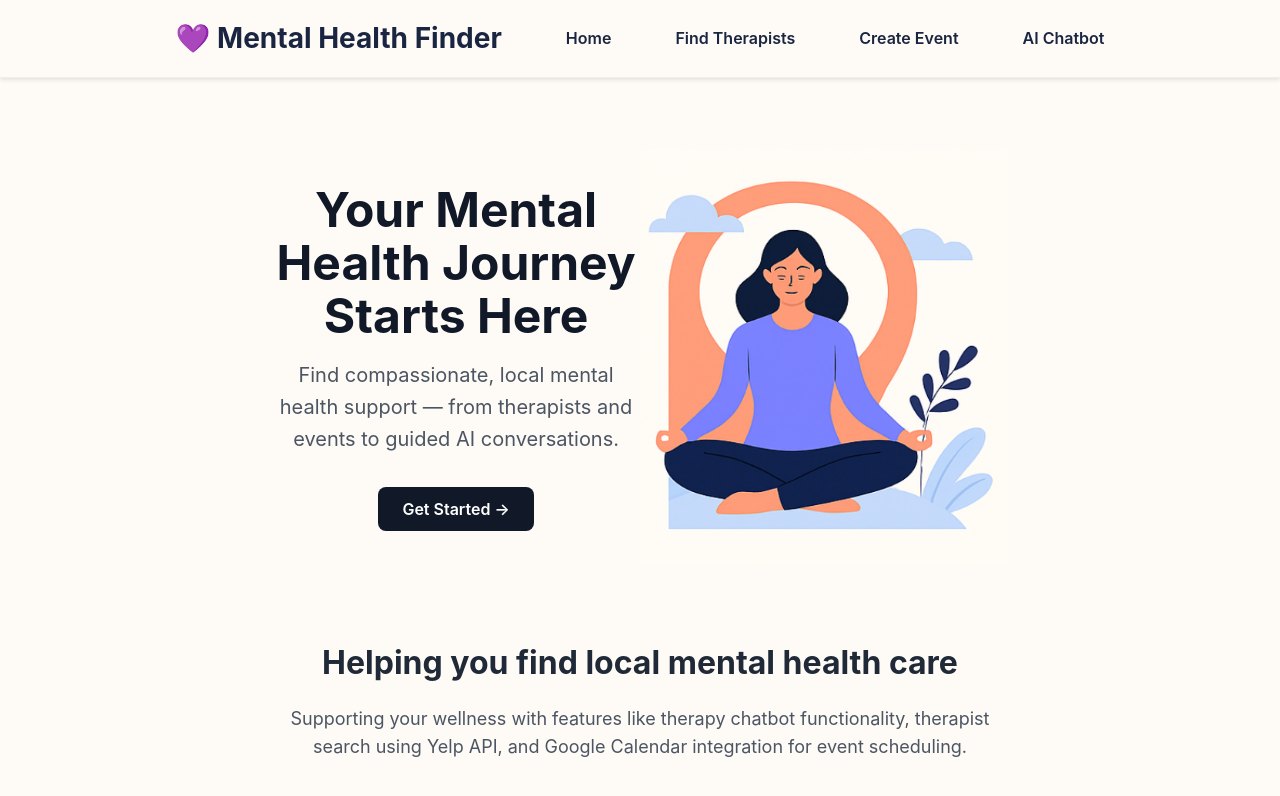
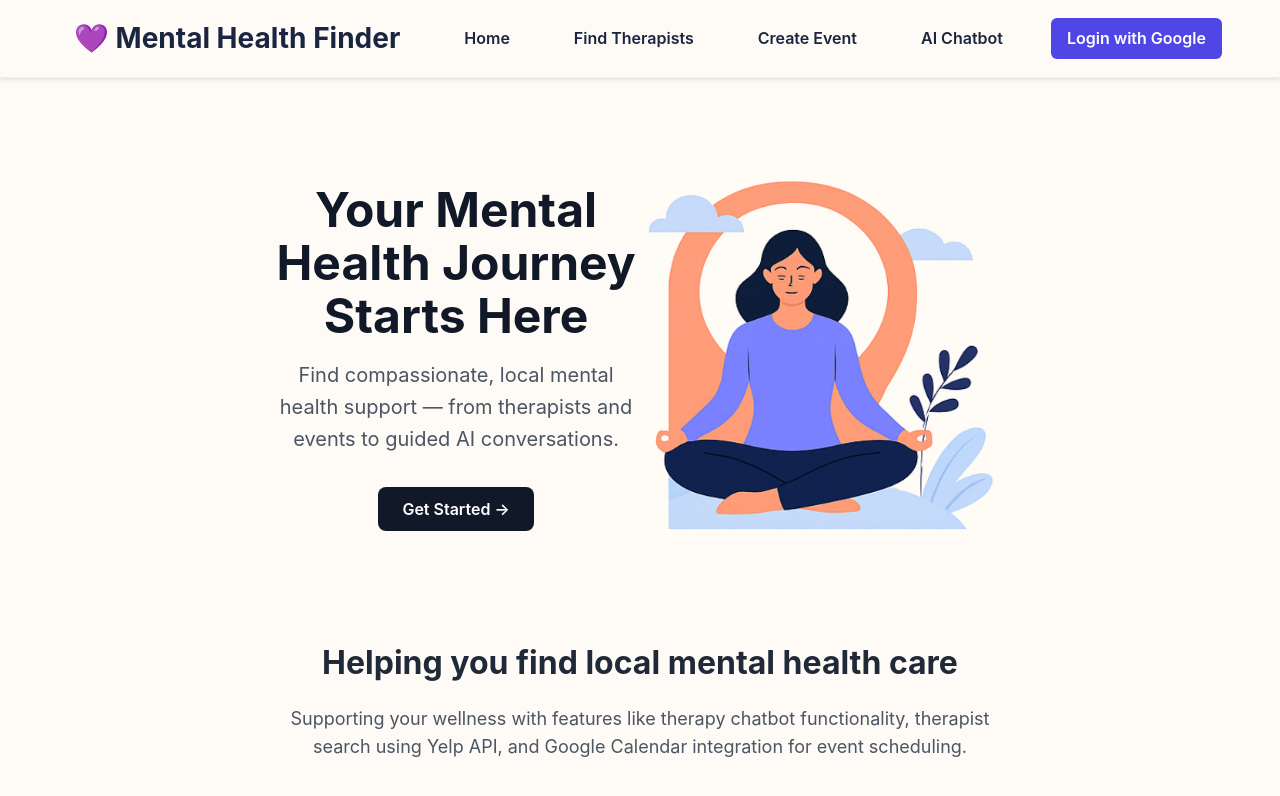
Before and after one commit to mmjsk0805/local-mental-health-finder, a React (Vite) app in the folder frontend/: page / in a window 1280 px wide. Shown: the top 796 px of the page. Built offline with nearby package versions, Linux system fonts and the light colour scheme.

Commit message:
calendar

```diff
--- a/frontend/src/components/Navbar.css
+++ b/frontend/src/components/Navbar.css
@@ -36,3 +36,29 @@
 .navbar-right a:hover {
   color: #4338ca !important; /* deep indigo on hover */
 }
+
+
+.login-button {
+  font-size: 1rem;
+  font-weight: 600;
+  background-color: #4f46e5;
+  color: white;
+  padding: 0.4rem 1rem;
+  border: none;
+  border-radius: 6px;
+  cursor: pointer;
+  transition: background-color 0.3s ease;
+}
+
+.login-button:hover {
+  background-color: #4338ca;
+}
+
+.user-email {
+  font-size: 1rem;
+  font-weight: 500;
+  color: #1a2541;
+  background-color: #e0e7ff;
+  padding: 0.4rem 0.8rem;
+  border-radius: 8px;
+}
--- a/frontend/src/components/Navbar.jsx
+++ b/frontend/src/components/Navbar.jsx
@@ -1,8 +1,31 @@
-import React from "react";
+import React, { useEffect, useState } from "react";
 import { Link } from "react-router-dom";
 import "./Navbar.css";
 
 function Navbar() {
+  const [userEmail, setUserEmail] = useState(null);
+
+  useEffect(() => {
+    const params = new URLSearchParams(window.location.search);
+    const emailFromUrl = params.get("user_email");
+    const emailFromStorage = localStorage.getItem("user_email");
+
+    if (emailFromUrl) {
+      localStorage.setItem("user_email", emailFromUrl);
+      setUserEmail(emailFromUrl);
+
+      // Remove query params from URL
+      window.history.replaceState({}, document.title, window.location.pathname);
+    } else if (emailFromStorage) {
+      setUserEmail(emailFromStorage);
+    }
+  }, []);
+
+  const handleLogin = () => {
+    window.location.href =
+      "https://local-mental-health-finder-1.onrender.com/calendar/auth";
+  };
+
   return (
     <header className="navbar">
       <div className="navbar-left">
@@ -15,6 +38,13 @@ function Navbar() {
         <Link to="/find-therapists">Find Therapists</Link>
         <Link to="/create-event">Create Event</Link>
         <Link to="/chatbot">AI Chatbot</Link>
+        {userEmail && userEmail !== "null" && userEmail !== "undefined" ? (
+          <span className="user-email">{userEmail.split("@")[0]}</span>
+        ) : (
+          <button className="login-button" onClick={handleLogin}>
+            Login with Google
+          </button>
+        )}
       </nav>
     </header>
   );
```
